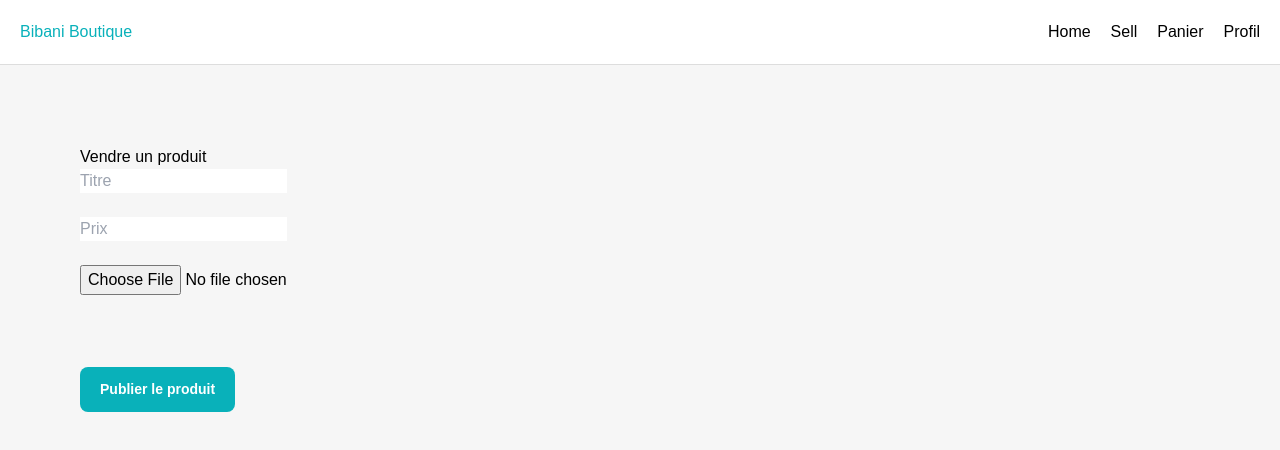
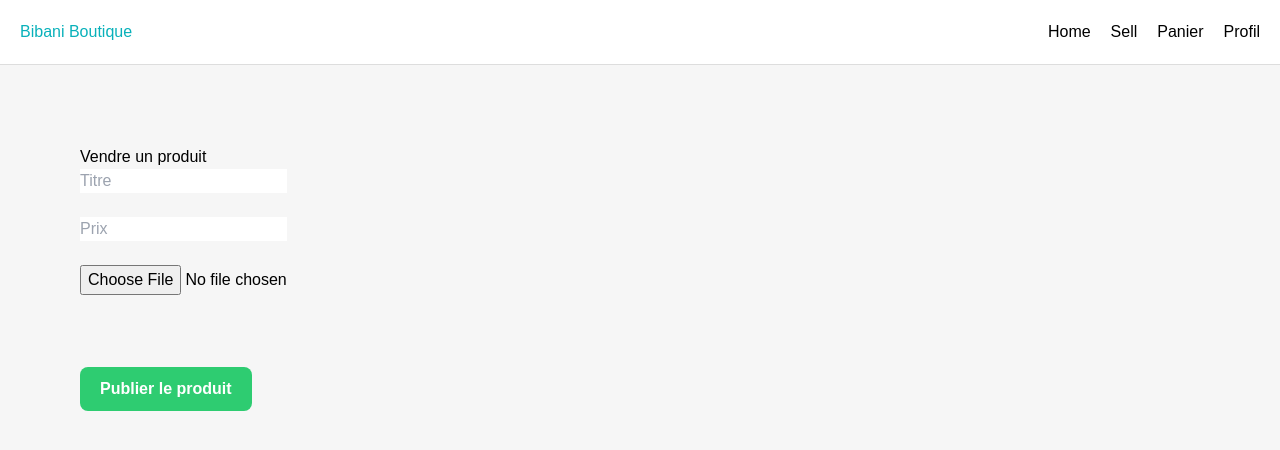
Before and after one commit to psakho922/vinted-web, a Next.js app: page /sell in a window 1280 px wide. Shown: the top 450 px of the page. Built offline with nearby package versions, Linux system fonts and the light colour scheme.

Commit message:
Update Button.tsx

```diff
--- a/src/components/Button.tsx
+++ b/src/components/Button.tsx
@@ -1,41 +1,33 @@
 "use client";
-
-import { ReactNode } from "react";
-
-type ButtonProps = {
-  children: ReactNode;
-  type?: "button" | "submit" | "reset";
-  onClick?: () => void;
-};
 
 export default function Button({
   children,
   type = "button",
-  onClick,
-}: ButtonProps) {
+  onClick
+}: {
+  children: any;
+  type?: "button" | "submit";
+  onClick?: any;
+}) {
+
   return (
+
     <button
       type={type}
       onClick={onClick}
       style={{
-        background: "#09b1ba",
+        background: "#2ecc71",
         color: "white",
-        padding: "12px 20px",
+        padding: "10px 20px",
         border: "none",
         borderRadius: "8px",
         cursor: "pointer",
-        fontWeight: "bold",
-        fontSize: "14px",
-        transition: "0.2s",
-      }}
-      onMouseOver={(e) => {
-        e.currentTarget.style.background = "#078a92";
-      }}
-      onMouseOut={(e) => {
-        e.currentTarget.style.background = "#09b1ba";
+        fontWeight: "bold"
       }}
     >
       {children}
     </button>
+
   );
+
 }
```
